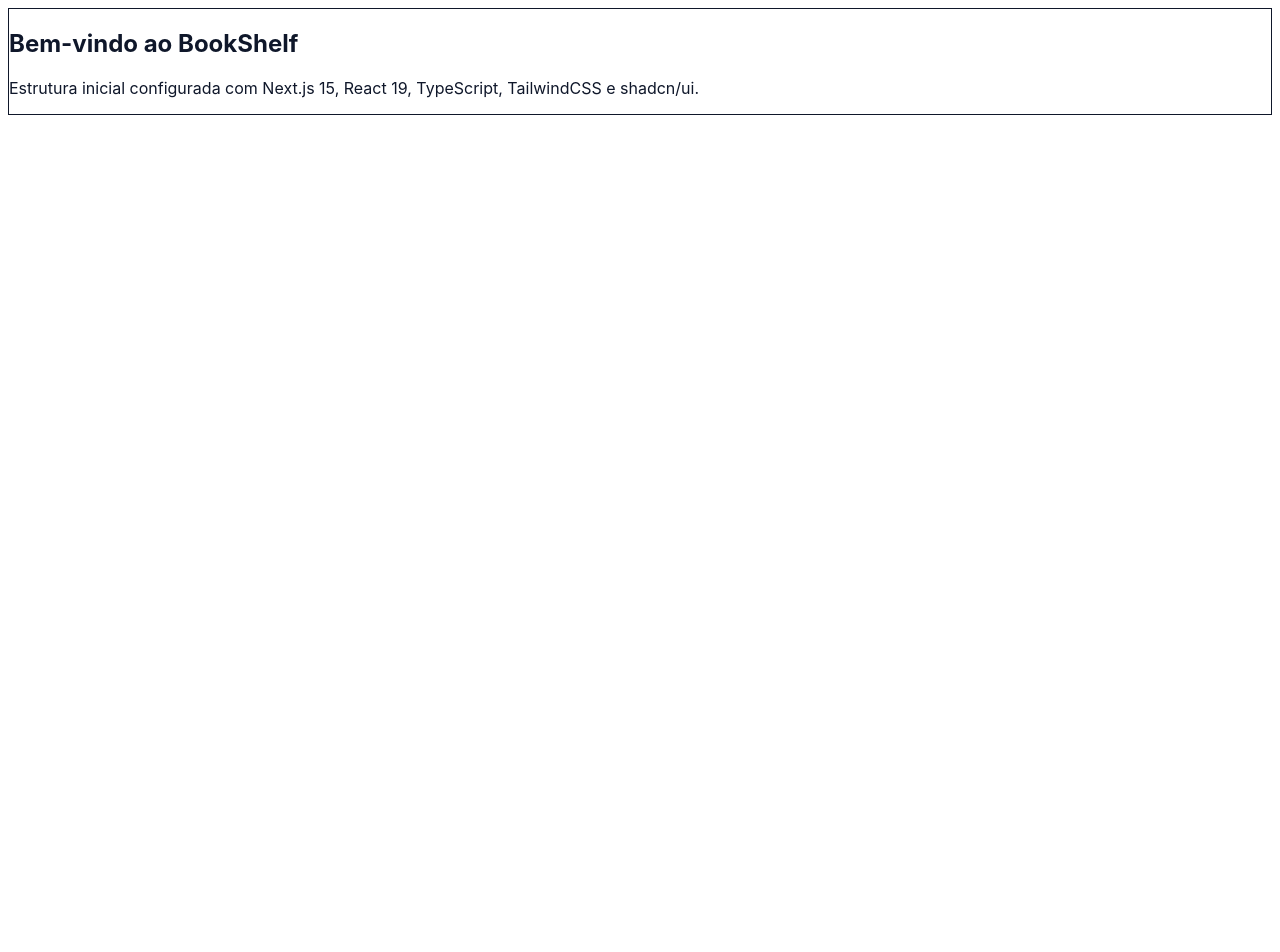
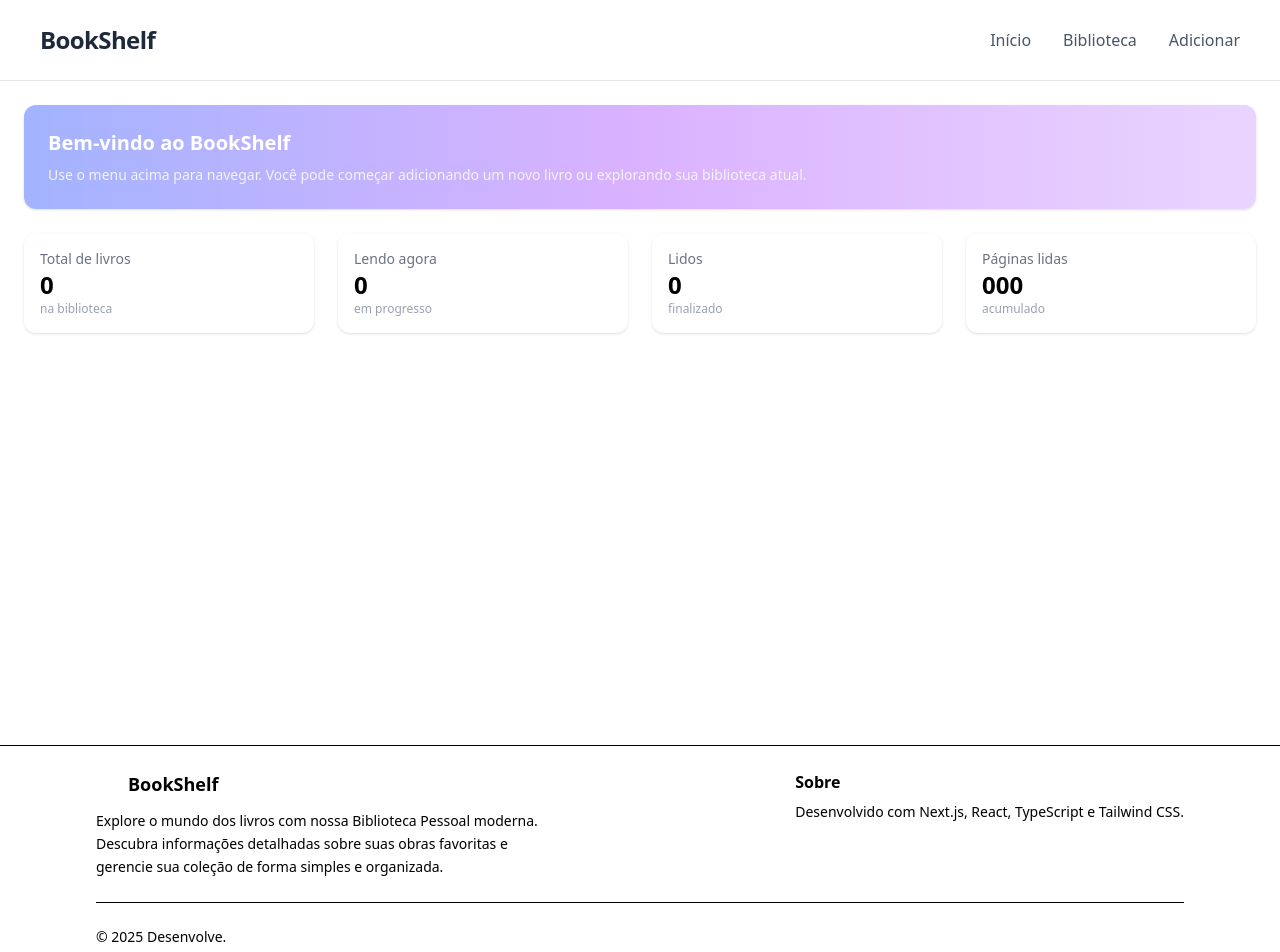
Before and after one commit to ArianaAlves/Projeto-BookShelf, a Next.js app: page / in a window 1280 px wide. Shown: the top 952 px of the page. Before the commit the page ends 816 px from the top, so only its background shows below. Built offline with nearby package versions, Linux system fonts and the light colour scheme.

Commit message:
implementação do Dashboard completo, Footer e Header

```diff
--- a/src/app/globals.css
+++ b/src/app/globals.css
@@ -1,4 +1,4 @@
-@import "../styles/tailwind.css";
+@import "tailwindcss";
 
 :root {
   --bg: #ffffff;
--- a/src/app/layout.tsx
+++ b/src/app/layout.tsx
@@ -1,18 +1,24 @@
 import "./globals.css";
-import ThemeProvider from "../components/design/theme-provider";
+import type { Metadata } from "next";
+import Header from "../components/Header";
+import Footer from "../components/Footer";
 
-export const metadata = {
-  title: "BookShelf",
-  description: "Gerencie sua biblioteca pessoal",
+export const metadata: Metadata = {
+  title: "Bookshelf",
+  description: "Biblioteca Pessoal",
 };
 
-export default function RootLayout({ children }: { children: React.ReactNode }) {
+export default function RootLayout({
+  children,
+}: Readonly<{
+  children: React.ReactNode;
+}>) {
   return (
-    <html lang="pt-BR">
+    <html lang="en">
       <body>
-        <ThemeProvider>
-          <main className="container mx-auto p-4">{children}</main>
-        </ThemeProvider>
+        <Header />
+        {children}
+        <Footer />
       </body>
     </html>
   );
--- a/src/app/page.tsx
+++ b/src/app/page.tsx
@@ -1,14 +1,45 @@
-import { Card } from "../components/ui/card";
-
 export default function Dashboard() {
   return (
-    <div className="grid gap-6">
-      <Card>
-        <h2 className="text-xl font-semibold">Bem-vindo ao BookShelf</h2>
-        <p className="mt-2 text-sm text-gray-600">
-          Estrutura inicial configurada com Next.js 15, React 19, TypeScript, TailwindCSS e shadcn/ui.
-        </p>
-      </Card>
+    <div className="p-6 space-y-6">
+  <div className="bg-gradient-to-r from-indigo-300 via-purple-300 to-purple-200 p-6 rounded-xl shadow">
+
+    <h2 className="text-xl font-semibold text-white">Bem-vindo ao BookShelf</h2>
+    <p className="text-gray-100 mt-2 text-sm">
+      Use o menu acima para navegar. Você pode começar adicionando um novo livro ou explorando sua biblioteca atual.
+    </p>
+  </div>
+
+
+      <div className="grid grid-cols-1 sm:grid-cols-2 lg:grid-cols-4 gap-6">
+
+        {/* Total de livros */}
+        <div className="bg-white shadow rounded-xl p-4">
+          <p className="text-gray-500 text-sm">Total de livros</p>
+          <h2 className="text-2xl font-bold">0</h2>
+          <p className="text-xs text-gray-400">na biblioteca</p>
+        </div>
+
+        {/* Lendo agora */}
+        <div className="bg-white shadow rounded-xl p-4">
+          <p className="text-gray-500 text-sm">Lendo agora</p>
+          <h2 className="text-2xl font-bold">0</h2>
+          <p className="text-xs text-gray-400">em progresso</p>
+        </div>
+
+        {/* Lidos */}
+        <div className="bg-white shadow rounded-xl p-4">
+          <p className="text-gray-500 text-sm">Lidos</p>
+          <h2 className="text-2xl font-bold">0</h2>
+          <p className="text-xs text-gray-400">finalizado</p>
+        </div>
+
+        {/* Páginas lidas */}
+        <div className="bg-white shadow rounded-xl p-4">
+          <p className="text-gray-500 text-sm">Páginas lidas</p>
+          <h2 className="text-2xl font-bold">000</h2>
+          <p className="text-xs text-gray-400">acumulado</p>
+        </div>
+      </div>
     </div>
   );
 }
--- /dev/null
+++ b/src/components/Footer.tsx
@@ -0,0 +1,39 @@
+"use client"
+
+export default function Footer() {
+  return (
+    <footer className="bg-gradient-card border-t mt-97">
+  <div className="max-w-6xl mx-auto px-8 py-6">
+    <div className="flex flex-col md:flex-row justify-between gap-8">
+      {/* Logo + descrição */}
+      <div className="max-w-md space-y-3">
+        <div className="flex items-center space-x-2">
+          <div className="w-6 h-6 bg-gradient-pokeball rounded-full flex items-center justify-center">
+            <div className="w-2 h-2 bg-card rounded-full"></div>
+          </div>
+          <span className="text-lg font-bold gradient-text">BookShelf</span>
+        </div>
+        <p className="text-muted-foreground text-sm leading-relaxed">
+          Explore o mundo dos livros com nossa Biblioteca Pessoal moderna.
+          Descubra informações detalhadas sobre suas obras favoritas e gerencie sua coleção de forma simples e organizada.
+        </p>
+      </div>
+
+      {/* Sobre */}
+      <div>
+        <h3 className="font-semibold text-foreground mb-2">Sobre</h3>
+        <p className="text-sm text-muted-foreground">
+          Desenvolvido com Next.js, React, TypeScript e Tailwind CSS.
+        </p>
+      </div>
+    </div>
+
+    {/* Bottom bar */}
+    <div className="mt-6 pt-6 border-t border-border/50 flex justify-between text-sm text-muted-foreground">
+      <p>© 2025 Desenvolve.</p>
+    </div>
+  </div>
+</footer>
+
+  );
+};
--- /dev/null
+++ b/src/components/Header.tsx
@@ -0,0 +1,23 @@
+"use client"
+
+import Link from "next/link";
+
+export default function Header() {
+  return (
+    <header className="bg-white border-b border-gray-200 px-10 py-6 flex justify-between items-center">
+  <h1 className="text-2xl font-bold text-gray-800 tracking-tight">BookShelf</h1>
+  <nav className="space-x-8 text-base font-medium">
+    <Link href="/" className="text-gray-600 hover:text-gray-900 transition-colors">
+      Início
+    </Link>
+    <Link href="/biblioteca" className="text-gray-600 hover:text-gray-900 transition-colors">
+      Biblioteca
+    </Link>
+    <Link href="/adicionar" className="text-gray-600 hover:text-gray-900 transition-colors">
+      Adicionar
+    </Link>
+  </nav>
+</header>
+
+
+)}
```
Also changed, not shown: package.json (+4 -3 lines), 1 other file (tests, documents, lock files or other folders).
